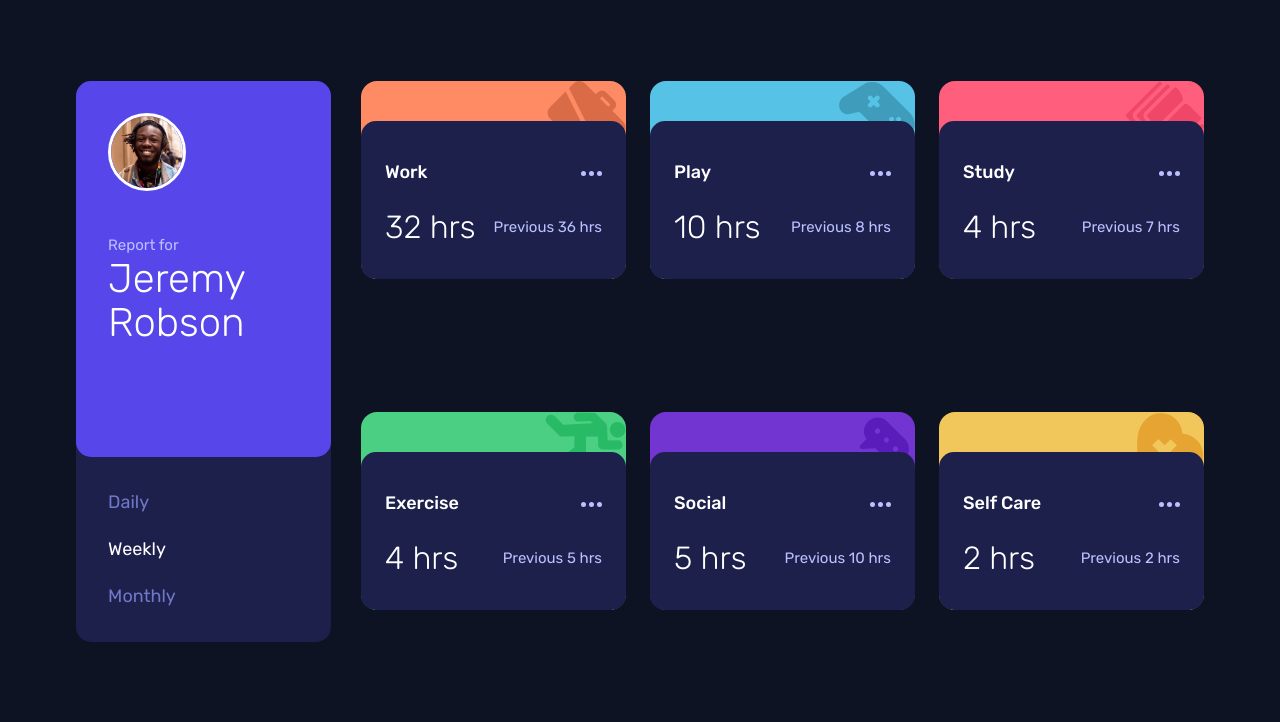
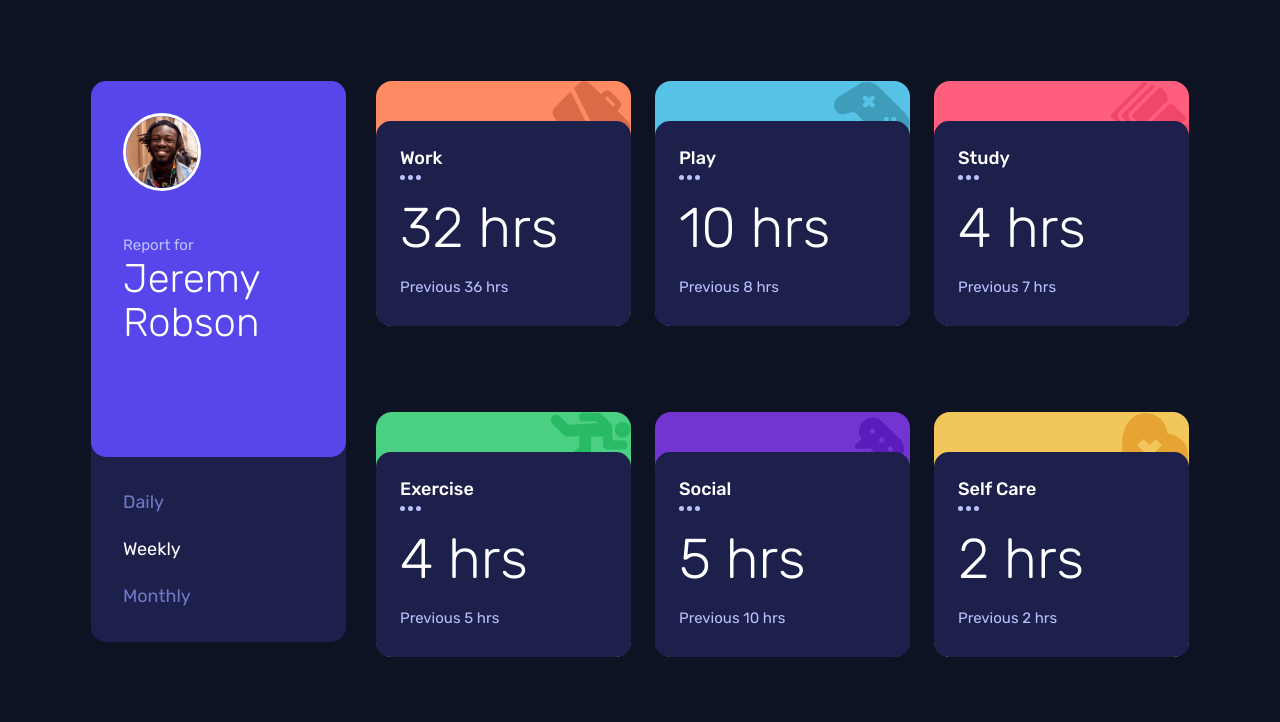
Before and after one commit to O-Julia-O/Time-tracking-dashboard, a plain HTML site: page index.html in a window 1280 px wide. Drawn offline with Linux system fonts and the light colour scheme.

Commit message:
aligning cards

```diff
--- a/styles/style.css
+++ b/styles/style.css
@@ -162,7 +162,7 @@ main {
 }
 
 .card__menu--dots {
-    display: inline-flex;
+
     justify-self: flex-end;
 }
 
@@ -232,11 +232,19 @@ main {
         padding: 0;
     }
 
-    /* .hero__container { grid-area: menu; }
-    .card__item:first-child { grid-area: box; }
-    .card__item:nth-child(2) { grid-area: box2; }
-    .card__item:nth-child(3) { grid-area: box3; }
-    .card__item:nth-child(4) { grid-area: box4; }
-    .card__item:nth-child(5)  { grid-area: box5; }
-    .card__item:nth-child(6)  { grid-area: box6; } */
+    .card__item {
+        height: 200px;
+        width: 255px;
+    }
+
+    .card__text-curr-time {
+        font-size: 3.5rem;
+    }
+
+    .card__text {
+        display: flex;
+        flex-direction: column;
+        align-items: start;
+    }
+
 }
```
